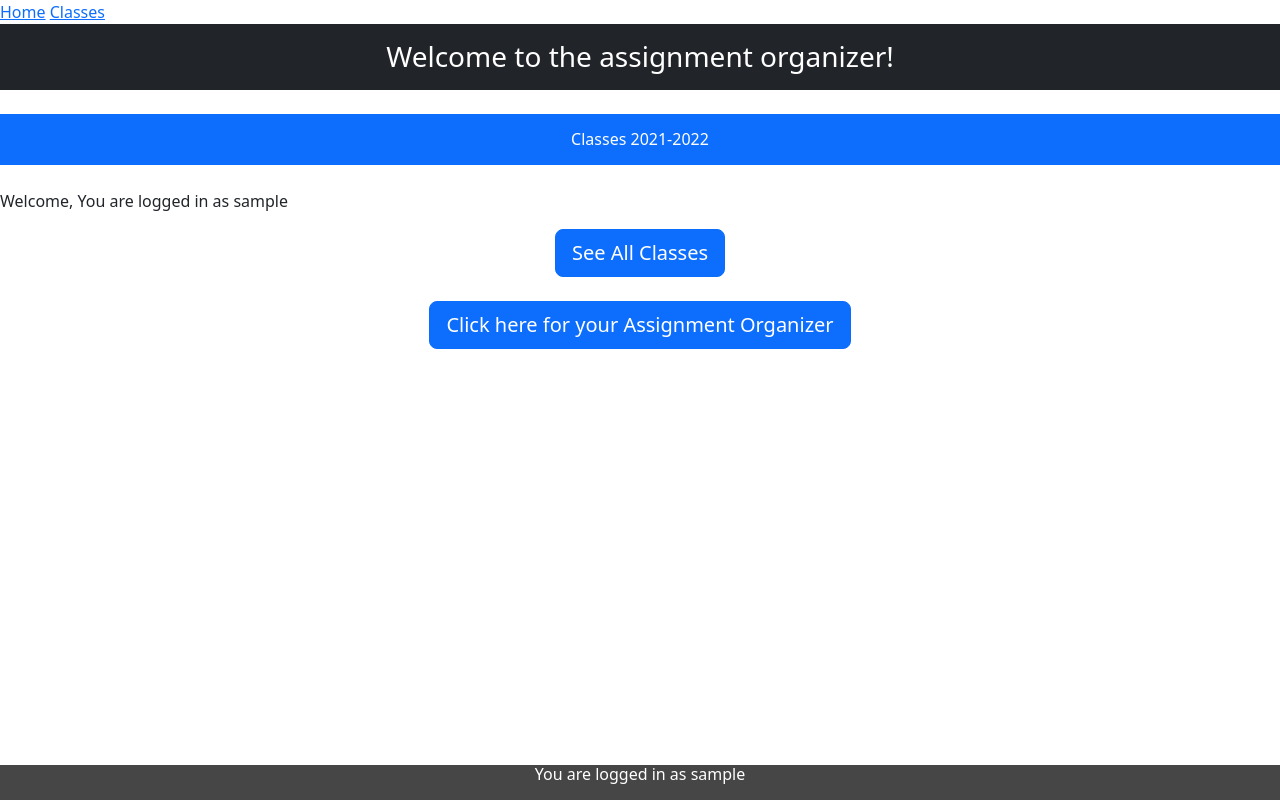
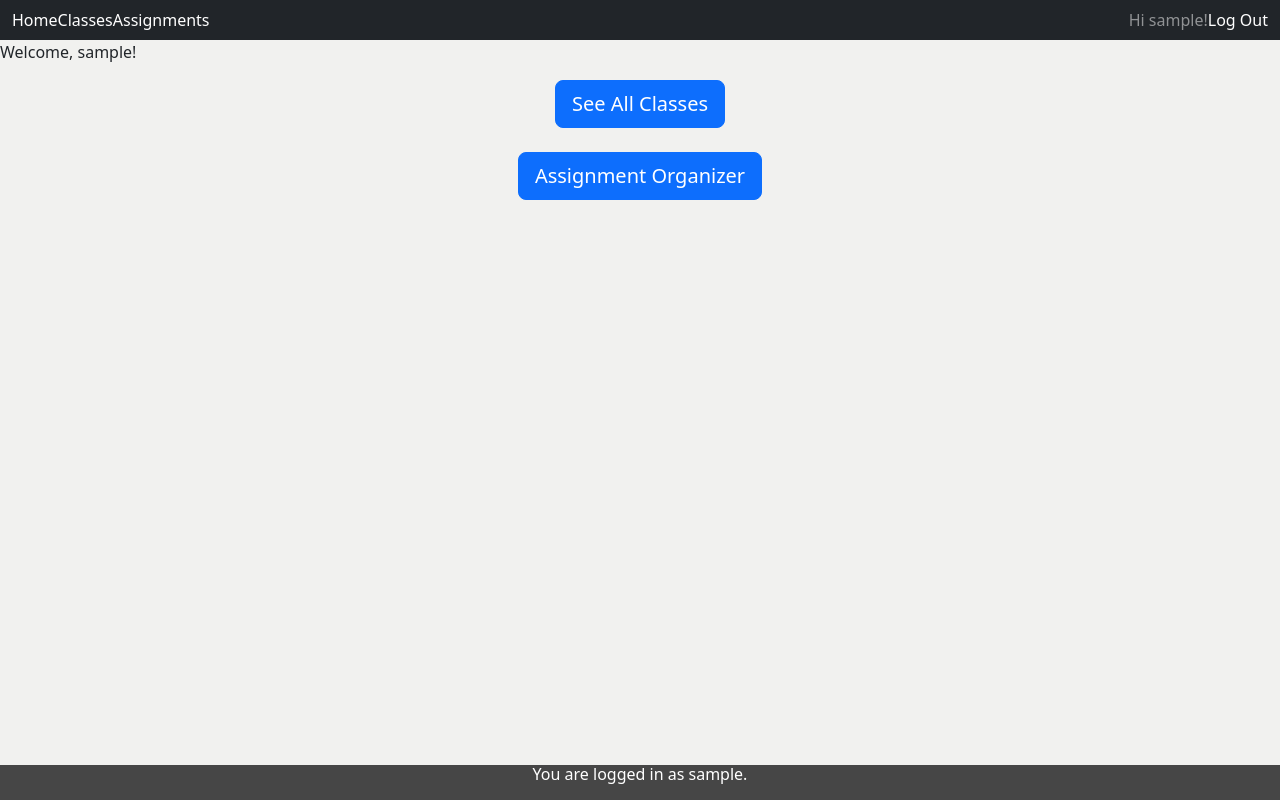
Before and after one commit to geetan-gandhe/assignment-organizer, a Django app: page /home/ in a window 1280 px wide. Run offline with Django 3.2, Linux system fonts and the light colour scheme; the visitor is signed in with stand-in values (Sample User, id 1); some libraries are stand-ins or nearby versions.

Commit message:
clean up css/html and add logout

```diff
--- a/myapp/settings.py
+++ b/myapp/settings.py
@@ -164,10 +164,10 @@ SOCIALACCOUNT_PROVIDERS = {
     }
 }
 
-SITE_ID = 3 #ID is 3 on prod! make sure to change before commits
+SITE_ID = 4 #ID is 3 on prod! make sure to change before commits
 
 LOGIN_REDIRECT_URL = '/organizer/home/'
-LOGOUT_REDIRECT_URL = '/organizer/loginPage/'
+LOGOUT_REDIRECT_URL = '/organizer/home/'
 
 try:
     if 'HEROKU' in os.environ:
--- a/myapp/urls.py
+++ b/myapp/urls.py
@@ -24,5 +24,4 @@ urlpatterns = [
     path('organizer/', include('organizer.urls')),
     path('admin/', admin.site.urls),
     path('accounts/', include('allauth.urls')),
-    path('logout', LogoutView.as_view()),
 ]
--- a/organizer/static/organizer/style.css
+++ b/organizer/static/organizer/style.css
@@ -0,0 +1,23 @@
+.footer {
+    position: fixed;
+    left: 0;
+    bottom: 0;
+    width: 100%;
+    background-color: rgb(70, 70, 70);
+    color: white;
+    text-align: center;
+  }
+
+  .navbar .container-fluid>.navbar-header {
+    float: left;
+    margin-right: 10px;
+  }
+  .navbar .navbar-nav {
+    float: left;
+    margin: 5px;
+  }
+  .nav>li {
+    float: left;
+  }
+
+  body {background-color:#F1F1EF}
--- a/organizer/templates/organizer/detail.html
+++ b/organizer/templates/organizer/detail.html
@@ -1,11 +1,10 @@
+{% include 'base.html' %}
 {% load static %}
 {% load bootstrap5 %}
 {% bootstrap_css %}
 {% bootstrap_javascript %}
-
-
 <html>
-
+<link rel="stylesheet" type="text/css" href="{% static 'organizer/style.css' %}">
 {% if user in course.users.all%}
 
 
--- a/organizer/templates/organizer/home.html
+++ b/organizer/templates/organizer/home.html
@@ -1,48 +1,27 @@
+{% load socialaccount %}
 {% include 'base.html' %}
-<link rel="stylesheet" href="https://maxcdn.bootstrapcdn.com/bootstrap/4.0.0/css/bootstrap.min.css" integrity="sha384-Gn5384xqQ1aoWXA+058RXPxPg6fy4IWvTNh0E263XmFcJlSAwiGgFAW/dAiS6JXm" crossorigin="anonymous">
-
-
-<h3><div class = "text-center mb-4 p-3 mb-2 bg-dark text-white"> Welcome to the assignment organizer! </div></h3>
-<h6><div class = "text-center mb-4 p-3 mb-2 bg-primary text-white"> Classes 2021-2022 </div></h6>
-
-{% load socialaccount %}
 {% load static %}
 {% load bootstrap5 %}
 {% bootstrap_css %}
 {% bootstrap_javascript %}
 
+<link rel="stylesheet" type="text/css" href="{% static 'organizer/style.css' %}">
+
+
 <html>
 <body>
 {% if user.is_authenticated %}
-  <p>Welcome, You are logged in as {{ user.username }}</p>
-{% else %}
-  <a href="{% provider_login_url 'google' %}">Login With Google</a>
+  <p>Welcome, {{ user.username }}!</p>
 {% endif %}
 
 <h3><div class = "text-center mb-4"> <a class="btn btn-primary btn-lg " href="{% url 'organizer:classes' %}" role="button">See All Classes</a> </div></h3>
 
-<h3><div class = "text-center mb-4"> <a class="btn btn-primary btn-lg " href="{% url 'organizer:todo' %}" role="button">Click here for your Assignment Organizer</a> </div></h3>
+<h3><div class = "text-center mb-4"> <a class="btn btn-primary btn-lg " href="{% url 'organizer:todo' %}" role="button">Assignment Organizer</a> </div></h3>
 
 </body>
 </html>
 
 
-<h5><style>
-    .footer {
-      position: fixed;
-      left: 0;
-      bottom: 0;
-      width: 100%;
-      background-color: rgb(70, 70, 70);
-      color: white;
-      text-align: center;
-    }
-    </style>
-
-   <div class="footer">
-       <h6><p>You are logged in as {{ user.username }}</p></h6>
-    </div></h5>
-
 <script src="https://code.jquery.com/jquery-3.2.1.slim.min.js" integrity="sha384-KJ3o2DKtIkvYIK3UENzmM7KCkRr/rE9/Qpg6aAZGJwFDMVNA/GpGFF93hXpG5KkN" crossorigin="anonymous"></script>
 <script src="https://cdnjs.cloudflare.com/ajax/libs/popper.js/1.12.9/umd/popper.min.js" integrity="sha384-ApNbgh9B+Y1QKtv3Rn7W3mgPxhU9K/ScQsAP7hUibX39j7fakFPskvXusvfa0b4Q" crossorigin="anonymous"></script>
 <script src="https://maxcdn.bootstrapcdn.com/bootstrap/4.0.0/js/bootstrap.min.js" integrity="sha384-JZR6Spejh4U02d8jOt6vLEHfe/JQGiRRSQQxSfFWpi1MquVdAyjUar5+76PVCmYl" crossorigin="anonymous"></script>
--- a/organizer/templates/organizer/loginPage.html
+++ b/organizer/templates/organizer/loginPage.html
@@ -1,12 +1,11 @@
 {% load socialaccount %}
+{% include 'base.html' %}
 {% load static %}
 {% load bootstrap5 %}
 {% bootstrap_css %}
 {% bootstrap_javascript %}
 
-<link rel="stylesheet" href="https://maxcdn.bootstrapcdn.com/bootstrap/4.0.0/css/bootstrap.min.css" integrity="sha384-Gn5384xqQ1aoWXA+058RXPxPg6fy4IWvTNh0E263XmFcJlSAwiGgFAW/dAiS6JXm" crossorigin="anonymous">
-
-
+<link rel="stylesheet" type="text/css" href="{% static 'organizer/style.css' %}">
 <h3><div class = "text-center mb-4 p-3 mb-2 bg-dark text-white"> Login Page </div></h3>
 
  <div class = "text-center mb-4">
--- a/templates/base.html
+++ b/templates/base.html
@@ -1,11 +1,46 @@
-<nav class="'navbar navbar-inverse">
-     <div class=container-fluid">
+{% load socialaccount %}
+{% load static %}
+{% load bootstrap5 %}
+{% bootstrap_css %}
+{% bootstrap_javascript %}
+<link rel="stylesheet" href="https://maxcdn.bootstrapcdn.com/bootstrap/4.0.0/css/bootstrap.min.css" integrity="sha384-Gn5384xqQ1aoWXA+058RXPxPg6fy4IWvTNh0E263XmFcJlSAwiGgFAW/dAiS6JXm" crossorigin="anonymous">
 
+<nav class="'navbar navbar-expand-lg navbar-dark bg-dark">
+    <div class="container-fluid">
+    <div class="navbar-collapse collapse w-100 order-1 order-md-0 dual-collapse2">
         <!-- Items -->
-        <div class="navbar-inverse">
-            <a href="{% url 'organizer:homepage' %}">Home</a>
+        <ul class="navbar-nav">
+        <li class="nav-item active">
+            <a class="nav-link" href="{% url 'organizer:homepage' %}">Home</a>
+        </li>
             <!-- <a href="{% url 'organizer:classes' %}">Calendar</a> --> <!-- change to organizer:calendar after calendar implementation-->
-            <a href="{% url 'organizer:classes' %}">Classes</a>
-        </div>
+        <li class="nav-item active">
+            <a class="nav-link" href="{% url 'organizer:classes' %}">Classes</a>
+        </li>
+        <li class="nav-item active">
+            <a class="nav-link" href="{% url 'organizer:todo' %}">Assignments</a>
+        </li>
+        </ul>
+        <ul class="navbar-nav ms-auto">
+            {% block content %}
+            {% if user.is_authenticated %}
+            <span class="navbar-text" class="text-white">
+            Hi {{ user.username }}!
+            </span>
+            <li class="nav-item active">
+            <a class="nav-link" href="{% url 'organizer:logout' %}">Log Out</a>
+            </li>
+            {% else %}
+            <li class="nav-item active">
+            <a class="nav-link" href="{% provider_login_url 'google' %}">Log In</a>
+            </li>
+            {% endif %}
+            {% endblock %}
+        </ul>
+    </div>
     </div>
 </nav>
+
+<div class="footer">
+    <h6><p>You are logged in as {{ user.username }}.</p></h6>
+ </div></h5>
```
Also changed, not shown: organizer/templates/organizer/classes.html (+2 -30 lines), organizer/templates/organizer/index.html (+12 -11 lines), organizer/templates/organizer/reviews.html (+7 -0 lines).
